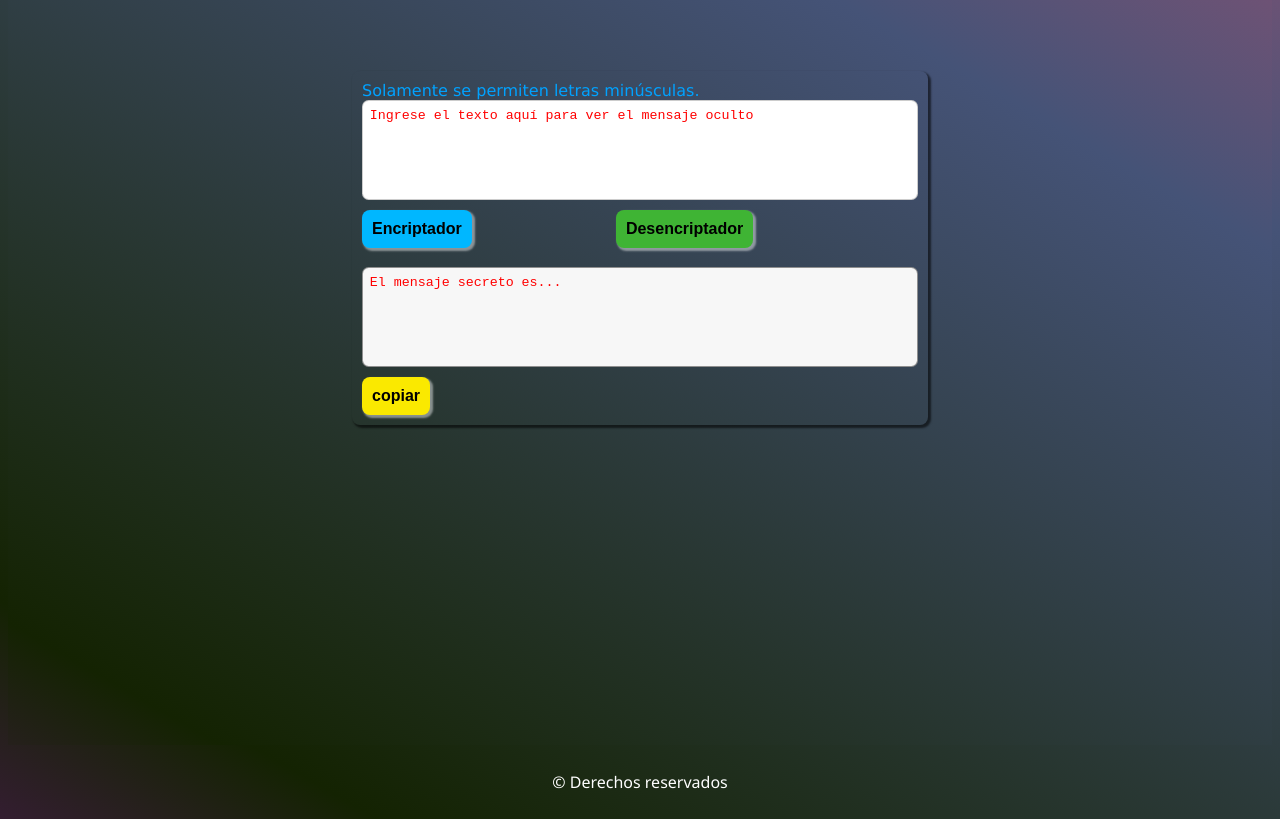
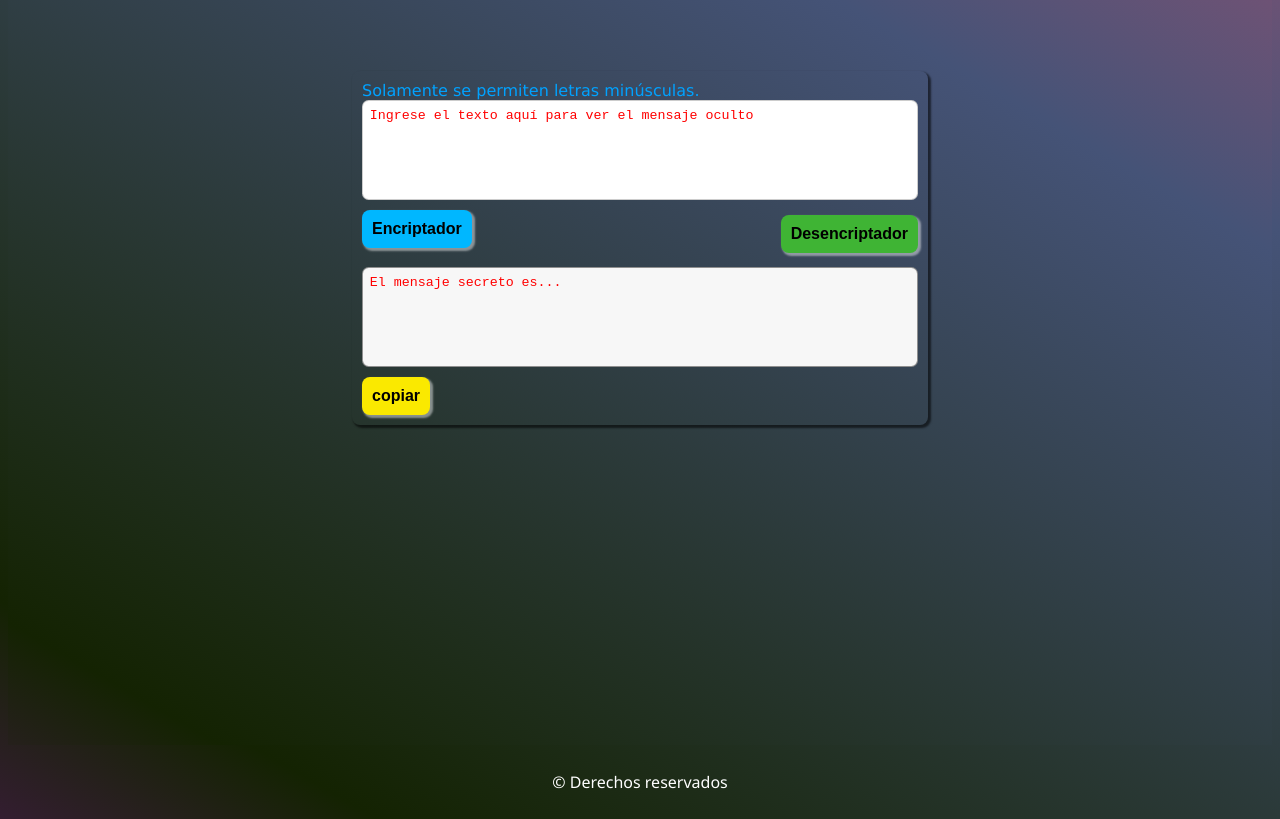
Before and after one commit to axlg98/Challenge-codigo-secreto, a website: page index.html in a window 1280 px wide. Shown: the part 63-882 px from the top of the page. Drawn offline with Linux system fonts and the light colour scheme.

Commit message:
Corrigiendo el boton de desencriptar

```diff
--- a/css/style.css
+++ b/css/style.css
@@ -73,7 +73,8 @@ footer{
   box-shadow: 2px 2px 2px 1px rgba(255, 255, 255, 0.452);
   background-color: rgb(63, 180, 52);
   padding: 10px;
-  margin-left: 70%;
+  float: right;
+  margin-top: 0.9rem;
   border-radius: 0.5em;
 }
 
```
